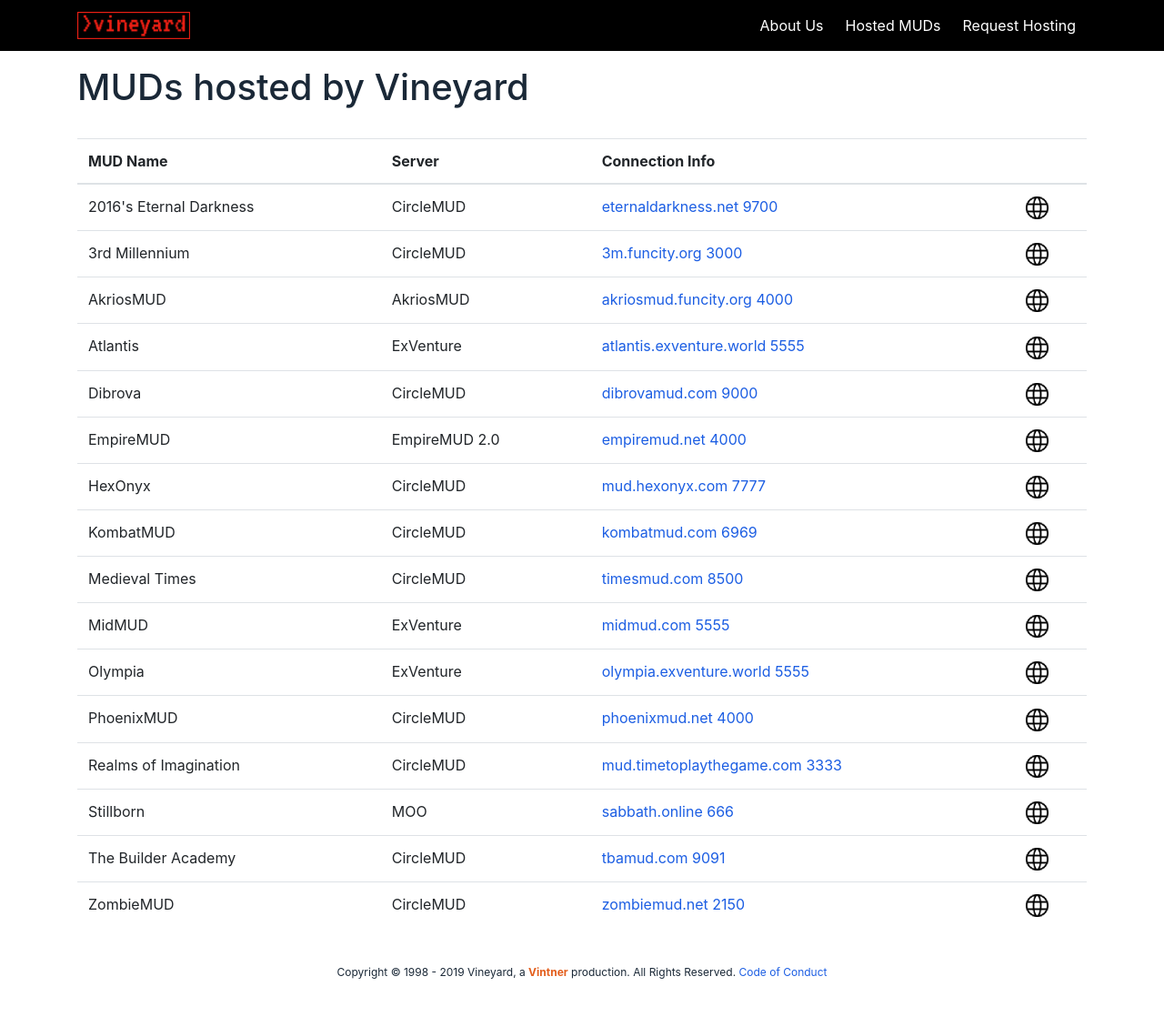
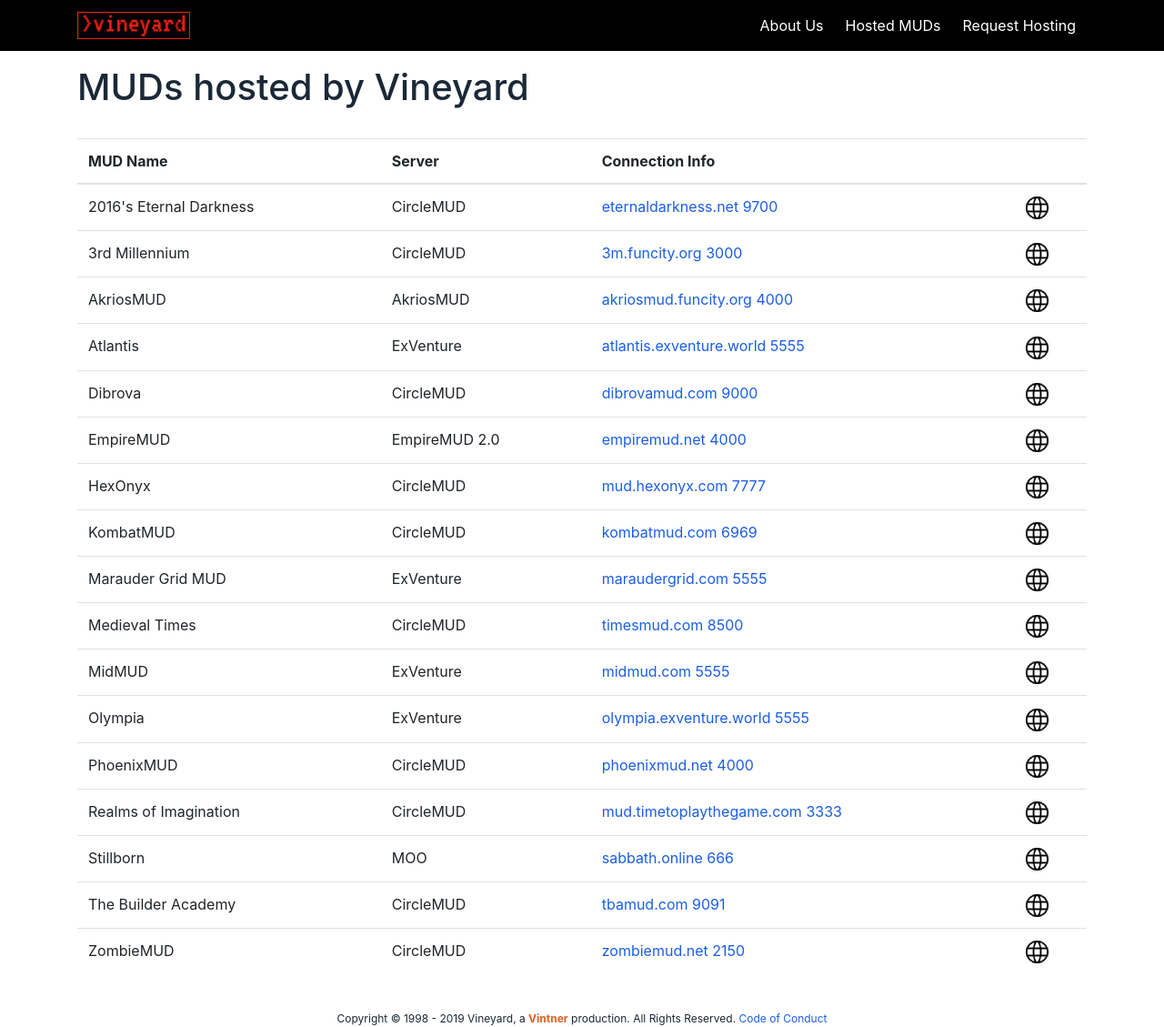
Before and after one commit to vintnerhaus/vineyard.haus, a Jekyll site: the page built from muds.html, in a window 1280 px wide. Shown: the whole page at 91% size. Built offline with Jekyll 4.4.1, drawn with Linux system fonts in a browser that asks for light colours; nearby versions of some CDN libraries; Markdown is read by kramdown in place of the engine named in the settings; before the commit the page ends 1078 px from its top, so only the background shows below that.

Commit message:
Add Marauder Grid to hosted games

```diff
--- a/_data/mud_list.json
+++ b/_data/mud_list.json
@@ -112,6 +112,13 @@
       "site": "eternaldarkness.net",
       "server_address": "eternaldarkness.net",
       "server_port": "9700",
-    }
+    },
+    {
+      "mud_name": "Marauder Grid MUD",
+      "server": "ExVenture",
+      "site": "maraudergrid.com",
+      "server_address": "maraudergrid.com",
+      "server_port": "5555",
+    },
   ]
 }
```
